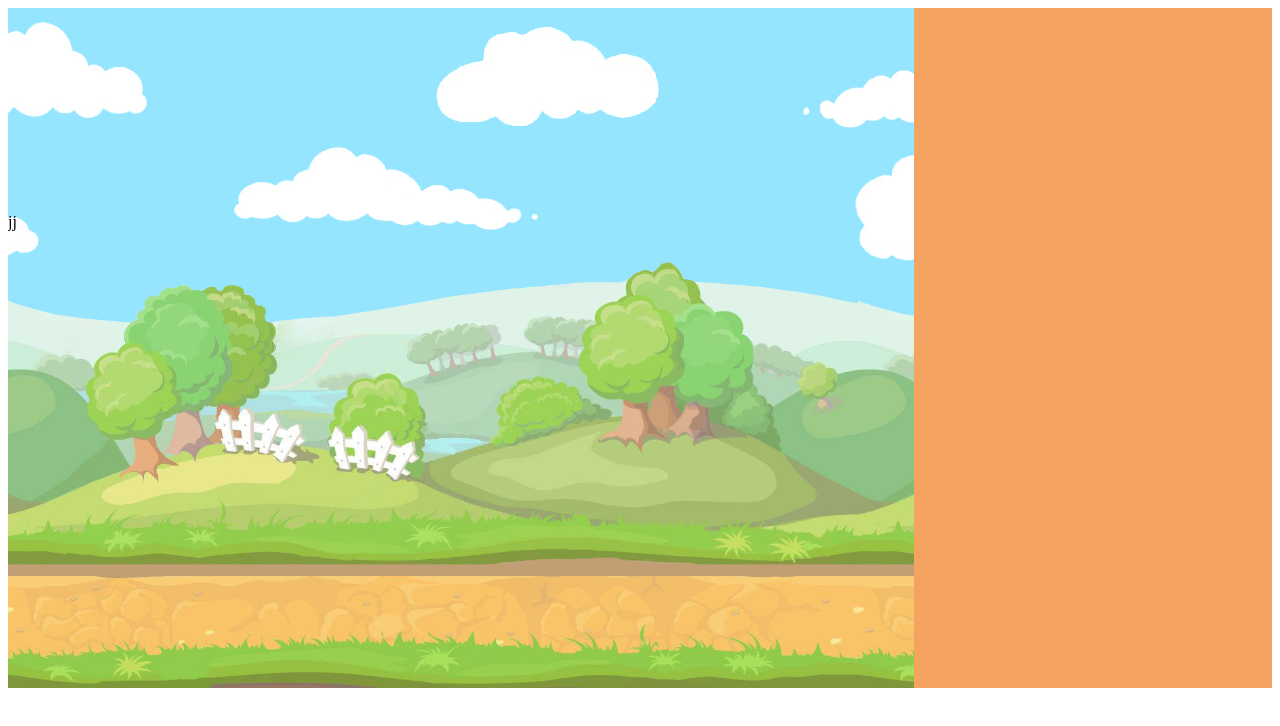
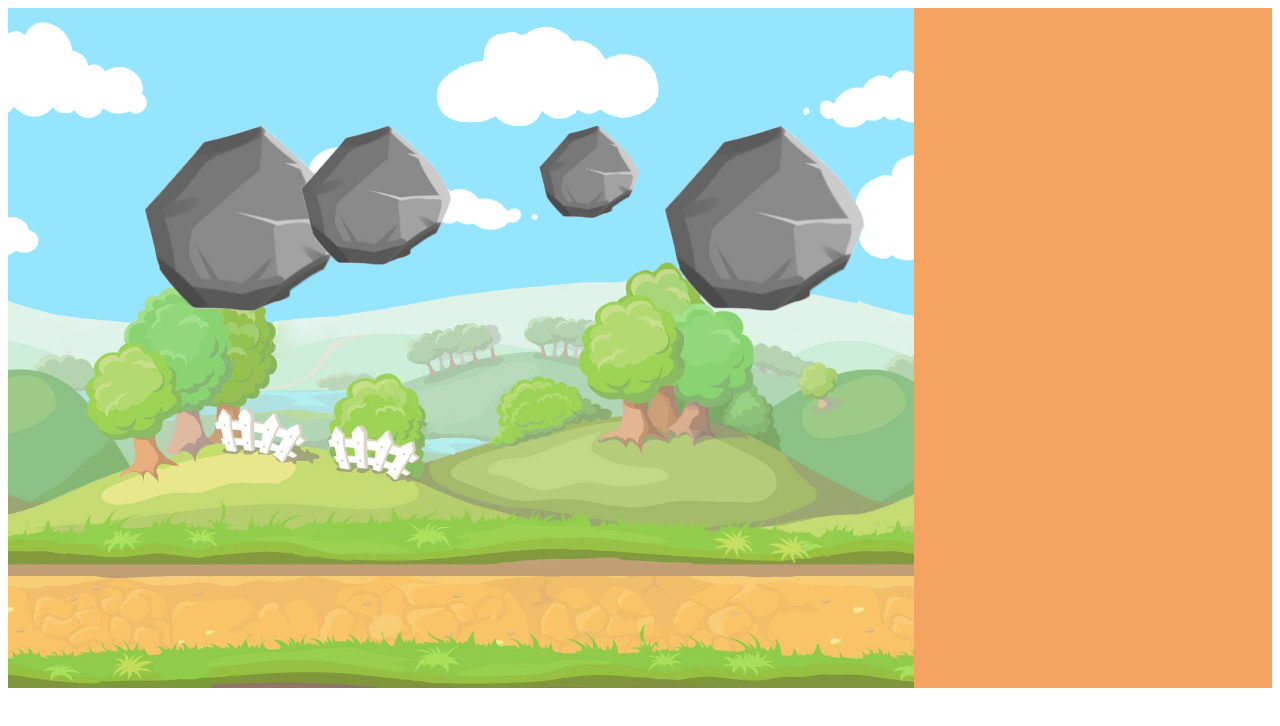
Before and after one commit to ASANCHEZWEB/GAME, a plain HTML site: page index.html in a window 1280 px wide. Drawn offline with Linux system fonts and the light colour scheme.

Commit message:
metodo agregar zorros al DOM terminado

```diff
--- a/css/style.css
+++ b/css/style.css
@@ -54,11 +54,17 @@
    top: -96px;
    left: 1px;
 }
-.zorros-container{
 
-height: 357px;
-top: -57px;
-position: relative;
+.zorros-container {
+   height: 451px;
+   margin-top: -16%;
+   position: relative;
+}
 
+.zorros-container>div {
+   position: absolute;
+}
 
+.zorros-container>div>img {
+   max-width: 100%;
 }
--- a/index.html
+++ b/index.html
@@ -27,7 +27,9 @@
                         <img src="./img/nube-larga-dos.png" alt="nube-larga-dos">
                     </div>
                 </div>
-                <div class="zorros-container">jj</div>
+                <div class="zorros-container">
+
+                </div>
             </div>
             <div class="scores"></div>
         </div>
--- a/js/main.js
+++ b/js/main.js
@@ -9,3 +9,10 @@ setInterval(function() {
     nubesContainer.style.marginLeft = `${marginLeft - 1}px`;
   }
 }, 30);
+//FUNCIONALIDAD ZORROS
+//Esta función genera 4 zorros al inicio del juego , toda la funcionalidad en "zorros.js"
+for (i = 0; i < 4; i++) {
+    let arraySizes = [100, 150, 200];
+    let randomSize = arraySizes[Math.floor(Math.random() * arraySizes.length)];
+    nuevoZorro(randomSize);
+}
--- a/js/zorros.js
+++ b/js/zorros.js
@@ -1,7 +1,7 @@
-//FUNCIONALIDAD UNICAMENTE DE LOS ZORROS
-//Aquí desarrollo unicamente la funcionalidad del componente "zorros"
-//Voy  a crear una class que contendrá el contructor con las propiedades de cada zorro y la funcionalidad (métodos).
-//Aquí será donde guarde los zorros en un array
+let arrayZorros = [];
+
+let zorrosContainer = document.querySelector(".zorros-container");
+
 class Zorro {
   constructor(width, marginLeft, marginTop, speed) {
     this.width = width;
@@ -10,7 +10,21 @@ class Zorro {
     this.speed = speed;
   }
 
-  newZorros() {
-    //Este método genera zorros
+  addToDOM() {
+    let newDivZorro = document.createElement("div");
+    newDivZorro.innerHTML = `<img src="./img/roca-redonda.png" alt="">`;
+    newDivZorro.style.width = `${this.width}px`;
+    newDivZorro.style.marginLeft = `${this.marginLeft}px`;
+    newDivZorro.style.marginTop = `${this.marginTop}px`;
+    zorrosContainer.appendChild(newDivZorro);
   }
 }
+//FUNCIONES RELACIONADAS CON LOS ZORROS
+
+let nuevoZorro = function(size) {
+  let randomMarginLeft = Math.floor(Math.random() * 760);
+  let sizeZorro = size;
+  arrayZorros.push(new Zorro(sizeZorro, randomMarginLeft, 0, 0));
+  arrayZorros[arrayZorros.length - 1].addToDOM();
+  return;
+};
```
